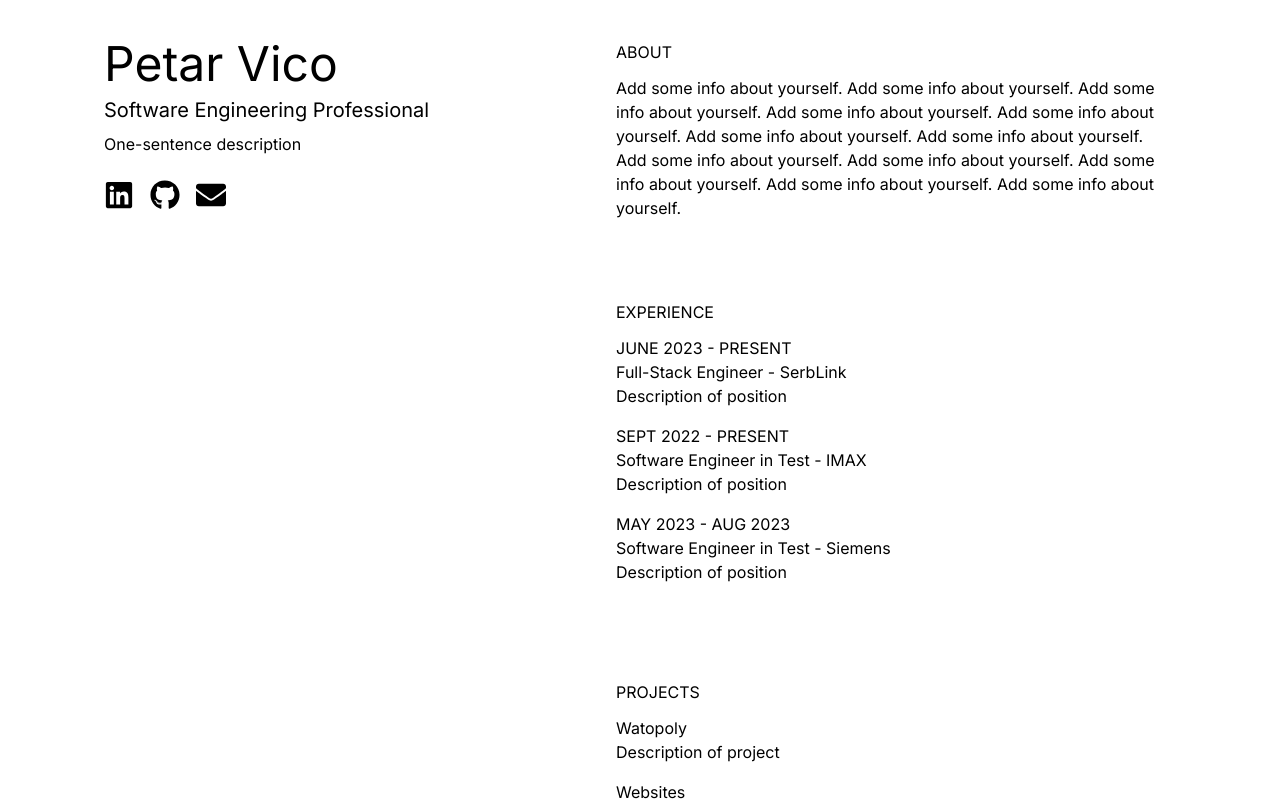
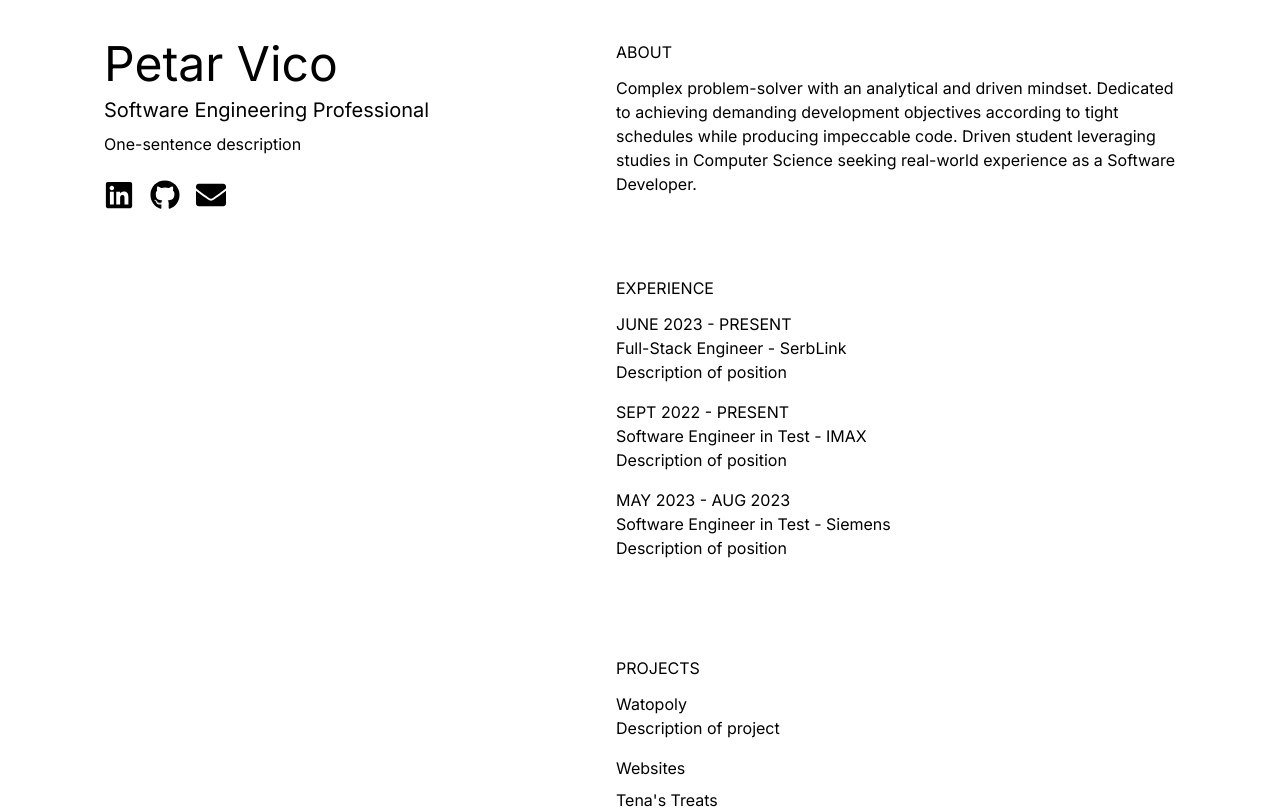
Before and after one commit to pvico12/personal-website, a Next.js app: page / in a window 1280 px wide. Shown: the top 809 px of the page. Built offline with nearby package versions, Linux system fonts and the light colour scheme.

Commit message:
add about us section

```diff
--- a/app/page.js
+++ b/app/page.js
@@ -37,12 +37,10 @@ export default function Home() {
             </h1>
 
             <p>
-              Add some info about yourself. Add some info about yourself.
-              Add some info about yourself. Add some info about yourself.
-              Add some info about yourself. Add some info about yourself.
-              Add some info about yourself. Add some info about yourself.
-              Add some info about yourself. Add some info about yourself.
-              Add some info about yourself. Add some info about yourself.
+              Complex problem-solver with an analytical and driven mindset.
+              Dedicated to achieving demanding development objectives according to
+              tight schedules while producing impeccable code. Driven student leveraging
+              studies in Computer Science seeking real-world experience as a Software Developer.
             </p>
           </div>
 
```
